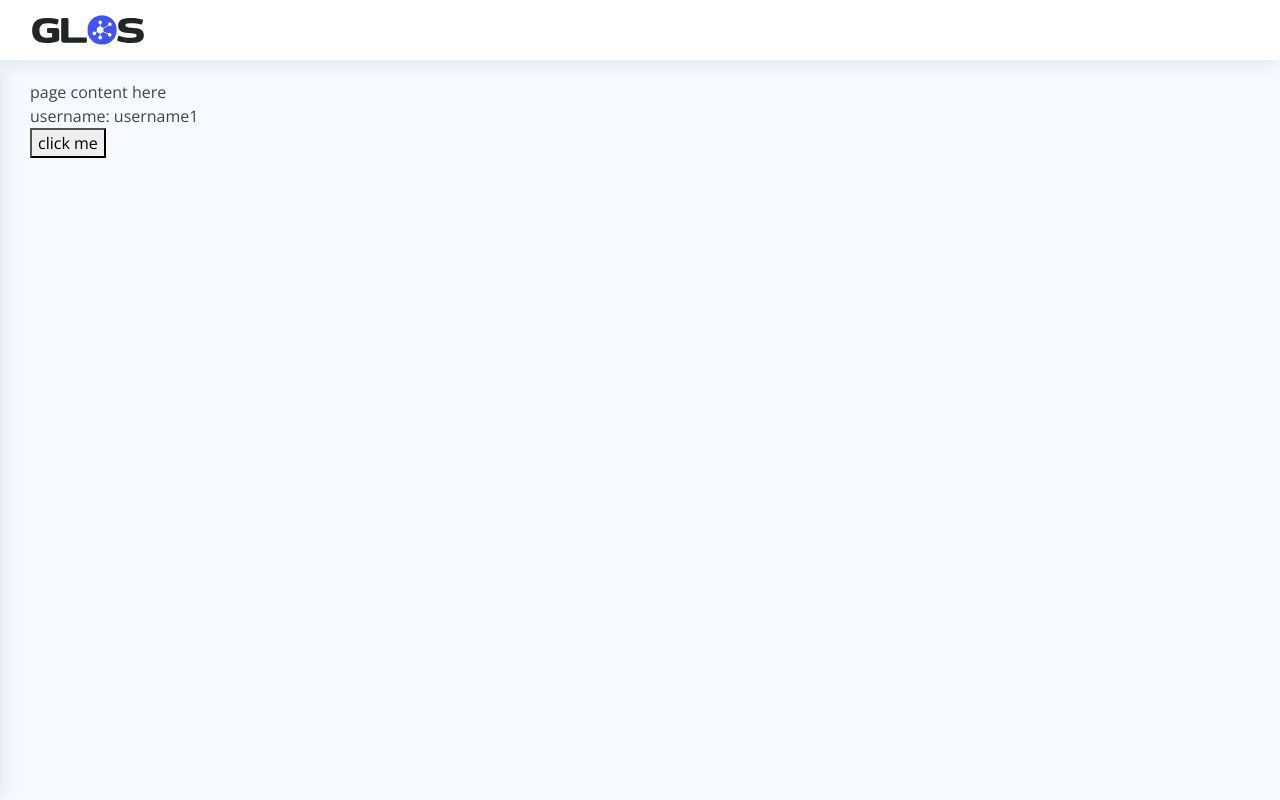
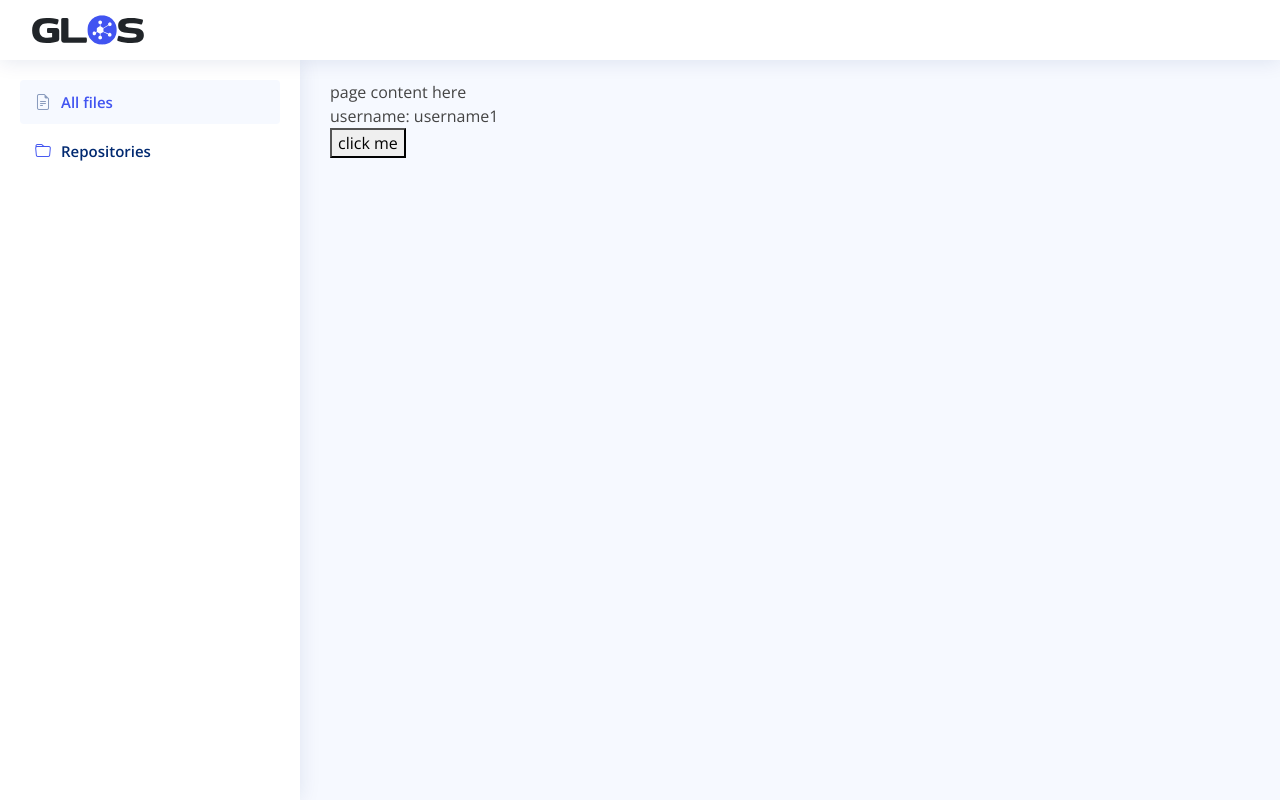
Before and after one commit to illiabazyliv/Glos-backend, a React (Create React App) app in the folder frontend/: page /dashboard/all-files in a window 1280 px wide. Built offline with nearby package versions, Linux system fonts and the light colour scheme.

Commit message:
edited dashboard layout

```diff
--- a/frontend/src/assets/css/style.css
+++ b/frontend/src/assets/css/style.css
@@ -58,6 +58,16 @@
 .sidebar-nav .nav-link.active {
     color: var(--accent-color);
     background: var(--faded-bg-color);
+}
+
+/* Dashboard styles */
+.dashboard-page {
+    display: flex;
+    min-height: calc(100vh - 60px);
+}
+
+.dashboard-page .sidebar {
+    position: relative;
 }
 
 /* Home page styles */
@@ -150,3 +160,17 @@
     align-items: center;
     padding: 50px 20px;
 }
+
+
+/* Media queries */
+@media (min-width: 1200px) {
+    .toggle-sidebar .sidebar {
+        left: 0;
+    }
+}
+
+@media (max-width: 991px) {
+    .dashboard-page .sidebar {
+        position: fixed;
+    }
+}
--- a/frontend/src/pages/DashboardPage/DashboardPage.js
+++ b/frontend/src/pages/DashboardPage/DashboardPage.js
@@ -3,7 +3,7 @@ import DashboardSidebar from '../../components/DashboardSidebar/DashboardSidebar
 
 function DashboardPage() {
     return (
-        <div>
+        <div className='dashboard-page'>
             <DashboardSidebar/>
             <main id='main' className='main'>
                 <Outlet/>
```
